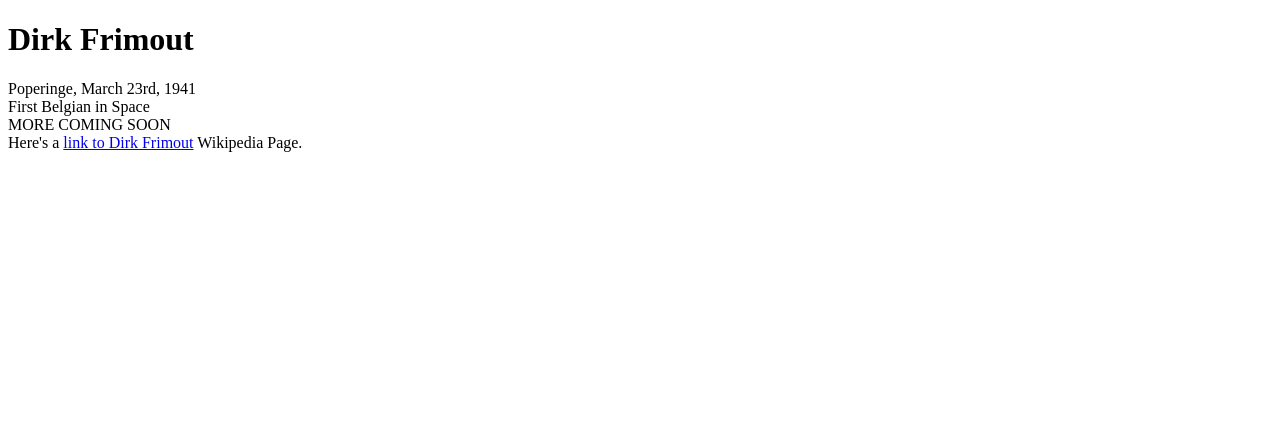
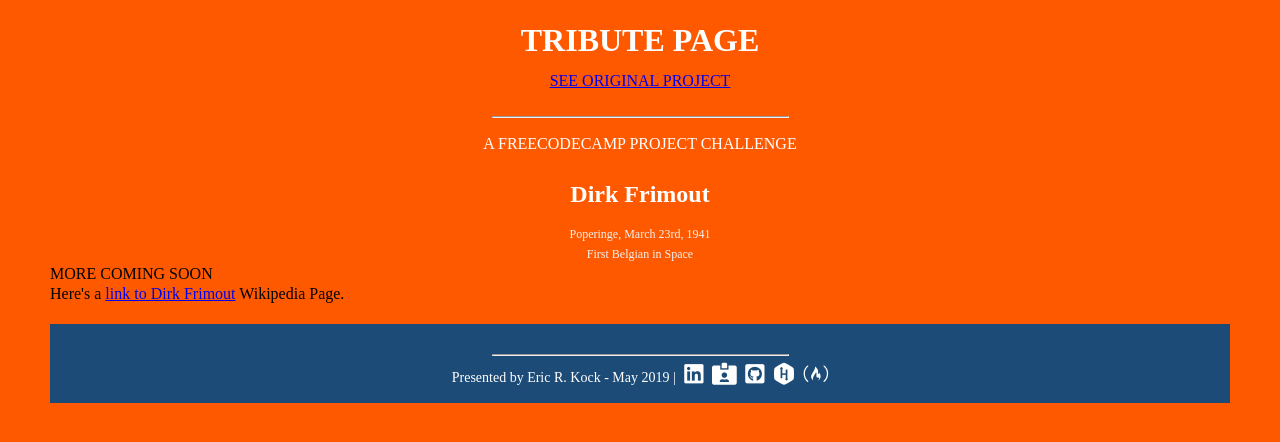
Before and after one commit to ericrkock/Tribute-Page, a plain HTML site: page index.html in a window 1280 px wide. Drawn offline with Linux system fonts and the light colour scheme.

Commit message:
HTML & CSS updates

```diff
--- a/index.html
+++ b/index.html
@@ -5,12 +5,20 @@
     <meta name="viewport" content="width=device-width, initial-scale=1.0">
     <meta http-equiv="X-UA-Compatible" content="ie=edge">
     <link rel="stylesheet" type="text/css" href="style.css">
+    <link rel="stylesheet" href="https://use.fontawesome.com/releases/v5.8.1/css/all.css" integrity="sha384-50oBUHEmvpQ+1lW4y57PTFmhCaXp0ML5d60M1M7uH2+nqUivzIebhndOJK28anvf" crossorigin="anonymous">
     <title>Tribute: Dirk Frimout</title>
 </head>
 <body>
     <script src="https://cdn.freecodecamp.org/testable-projects-fcc/v1/bundle.js"></script>
+    <header>
+        <h1>Tribute Page</h1>
+        <p><a href="https://ericrkock.github.io/tribute-page/Original-Project" target="_blank">See Original Project</a></p>
+        <hr class="divide-line-header">
+        <p>A FreeCodeCamp Project Challenge</p>
+    </header>
+
     <div id="main">
-        <h1 id="title">Dirk Frimout</h1>
+        <h2 id="title">Dirk Frimout</h2>
         <div id="date-born">Poperinge, March 23rd, 1941</div>
         <div id="tribute-info">First Belgian in Space</div>
 
@@ -24,12 +32,27 @@
         </div>
 
         <div id="tribute-extra">
-
+            <div id="block-1"></div>
+            <div id="block-2"></div>
+            <div id="block-3"></div>
+            <div id="block-4"></div>
         </div>
 
         <div id="tribute-link-txt">
             <div>Here's a <a id="tribute-link" href="https://en.wikipedia.org/wiki/Dirk_Frimout" target="_blank"> link to Dirk Frimout</a> Wikipedia Page.</div><br>
         </div>
     </div>
+    <footer>
+        <div>
+            <hr class="divide-line-header">
+            <span>Presented by Eric R. Kock - May 2019 |
+               <a href="https://www.linkedin.com/in/ericrkock" target="_blank"><i class="fab fa-linkedin"></i></a>
+               <a href="https://about.me/erickock" target="_blank"><i class="fas fa-id-card-alt"></i></a>
+               <a href="https://ericrkock.github.io/portfolio/" target="_blank"><i class="fab fa-github-square"></i></a>
+               <a href="https://www.hackerrank.com/EricRKock" target="_blank"><i class="fab fa-hackerrank"></i></a>
+               <a href="https://www.freecodecamp.org/eric-r-kock" target="_blank"><i class="fab fa-free-code-camp"></i></a>
+            </span>
+         </div>
+     </footer>
 </body>
 </html>
--- a/style.css
+++ b/style.css
@@ -0,0 +1,71 @@
+/* Tribute Page */
+/* Dirk Frimout */
+/* ============ */
+
+/* CSS Variables */
+:root {
+    --theme: #ff5900;
+    --sw: #1c4b77;
+    --titles: #ffffff;
+    --subtitles: #f2f2f2;
+    --borders: #333333;
+    --shadow: 0 1px 5px rgba(104, 104, 104, 0.8);
+}
+
+/* CSS General */
+html {
+    background-color: var(--theme);
+}
+
+body {
+    margin: 30px 50px;
+    line-height: 20px;
+ }
+
+header {
+    color: var(--titles);
+    text-transform: uppercase;
+    text-align: center;
+    margin-bottom: 30px;
+ }
+
+ .divide-line-header {
+    color: var(--titles);
+    margin-top: 25px;
+    width: 25%;
+ }
+
+ /* CSS Tribute Page */
+ #title {
+    color: var(--titles);
+    text-align: center;
+
+ }
+
+ #date-born {
+    color: var(--subtitles);
+    text-align: center;
+    font-size: 12px;
+ }
+
+ #tribute-info {
+    color: var(--subtitles);
+    text-align: center;
+    font-size: 12px;
+ }
+
+ /* FOOTER CSS */
+footer {
+    font-size: 14px;
+    padding-top: 5px;
+    padding-bottom: 15px;
+    color: var(--titles);
+    background-color: var(--sw);
+    text-align: center;
+ }
+
+ i.fab, i.fas {
+    color: var(--titles);
+    font-size: 22px;
+    margin-left: 5px;
+ }
```
